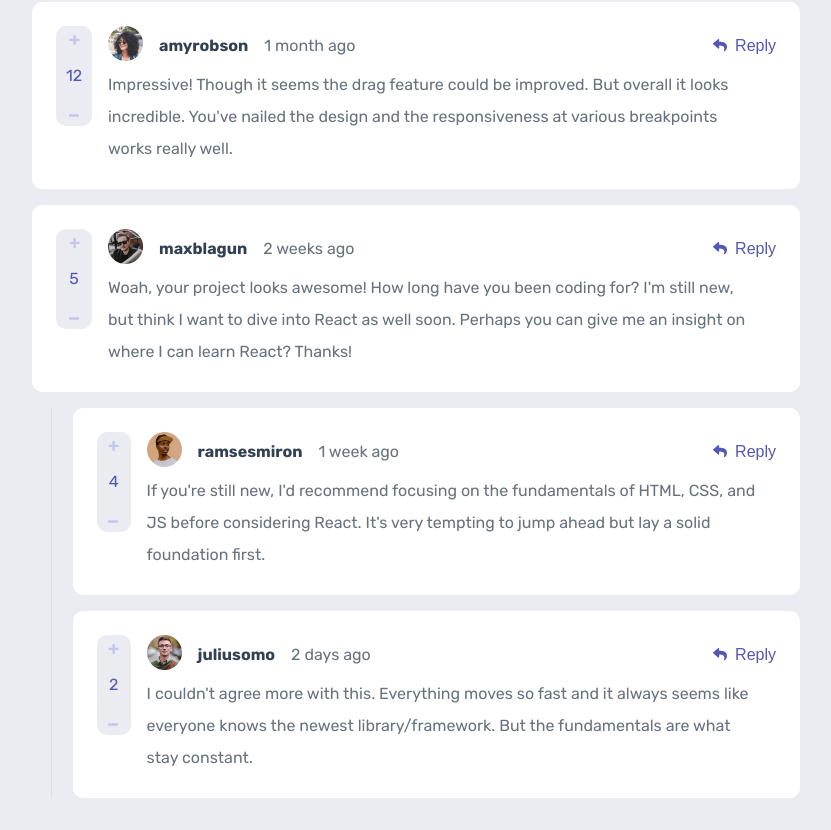
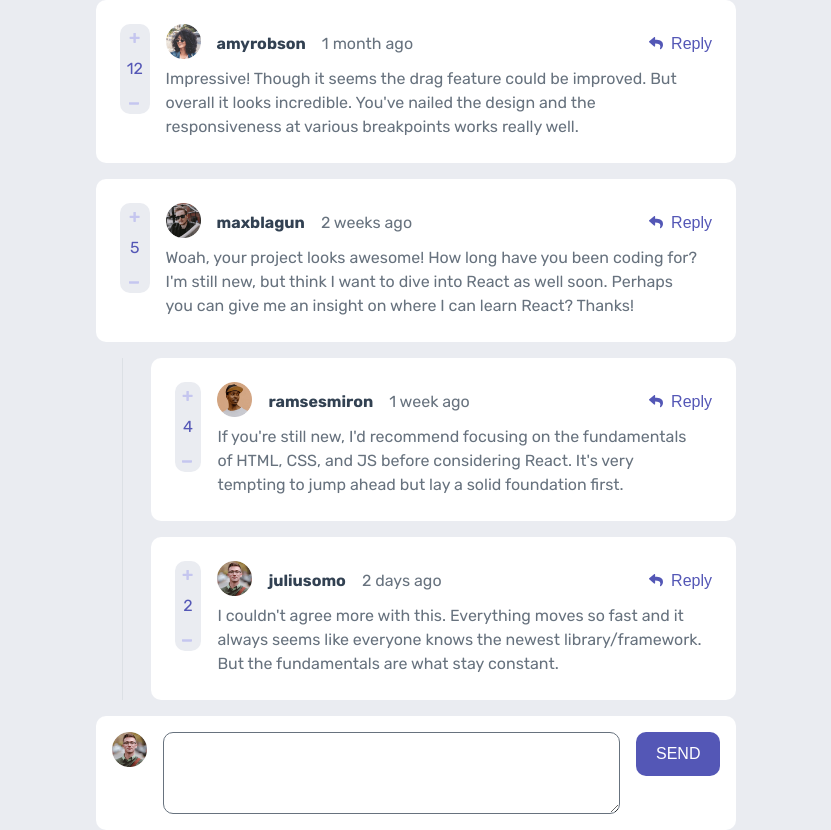
Before and after one commit to bmhuyquoc104/interactive-comments, a React (Create React App) app: page / in a window 1280 px wide. Shown: the whole page, without its empty margins (224-1055 px from the left). Before the commit the page ends 800 px from the top, so only its background shows below. Built offline with nearby package versions, Linux system fonts and the light colour scheme.

Commit message:
7. Finish render and load data for current user send comment

```diff
--- a/src/App.js
+++ b/src/App.js
@@ -12,7 +12,7 @@ function App() {
       <StyledGlobal />
       <StyledFlexContainer>
             {content.comments.map((comment) => (
-              <Comment  content = {comment.content} score = {comment.score} createdAt = {comment.createdAt} username = {comment.user.username} png = {comment.user.image.png} replies ={comment.replies}/>
+              <Comment  content = {comment.content} score = {comment.score} createdAt = {comment.createdAt} username = {comment.user.username} png = {comment.user.image.png} replies ={comment.replies} currentUser = {content.currentUser}/>
             ))}
       </StyledFlexContainer>
     </>
--- a/src/Global.styled.js
+++ b/src/Global.styled.js
@@ -29,6 +29,6 @@ export const StyledGlobal = createGlobalStyle`
     }
 
     #root{
-        width:60%;
+        width:50%;
     }
 `
--- a/src/components/Comment/Comment.jsx
+++ b/src/components/Comment/Comment.jsx
@@ -1,9 +1,19 @@
 import React from "react";
 import { StyledComment, StyledReply } from "./Comment.styled";
+import CurrentUserComment from "./CurrentUserComment/CurrentUserComment";
 import imagesResource from "../../assets/images";
 import { StyledFlexContainer } from "../Flex/Flex.styled";
-const Comment = ({ score, content, png, username, createdAt, replies }) => {
+const Comment = ({
+  score,
+  content,
+  png,
+  username,
+  createdAt,
+  replies,
+  currentUser,
+}) => {
   console.log(png);
+  console.log(currentUser.image.png);
   return (
     <>
       {replies.length <= 0 ? (
@@ -120,6 +130,7 @@ const Comment = ({ score, content, png, username, createdAt, replies }) => {
               ))}
             </div>
           </StyledReply>
+          <CurrentUserComment png={currentUser.image.png} buttonRole="send" />
         </StyledFlexContainer>
       )}
     </>
--- a/src/components/Comment/Comment.styled.js
+++ b/src/components/Comment/Comment.styled.js
@@ -16,7 +16,7 @@ border-radius:10px;
     flex-direction:column;
     justify-content:space-around;
     align-items: center;
-    height:100px;
+    height:90px;
 }
 &>:first-child p{
     color:var(--clr_mblue);
@@ -39,7 +39,7 @@ border-radius:10px;
 p{
     color:var(--clr_lb);
     font-size:clamp(0.7rem,2vw,1rem);
-    line-height:2;
+    line-height:1.5;
     width:98%;
 }
 
@@ -85,7 +85,7 @@ display: flex;
 width:100%;
 
 .decoration-container{
-    width:10%;
+    width:20%;
     display: flex;
 }
 
--- /dev/null
+++ b/src/components/Comment/CurrentUserComment/CurrentUserComment.jsx
@@ -0,0 +1,17 @@
+import React from "react";
+import { StyledCurrentUserComment } from "./CurrentUserComment.styled";
+const CurrentUserComment = ({ png,buttonRole }) => {
+  return (
+    <StyledCurrentUserComment>
+      <div className="avatar">
+        <img src={png} alt="A user avatar" />
+      </div>
+      <form>
+        <textarea cols ="4 0" rows = "3" type="textarea" />
+        <button>{buttonRole}</button>
+      </form>
+    </StyledCurrentUserComment>
+  );
+};
+
+export default CurrentUserComment;
--- /dev/null
+++ b/src/components/Comment/CurrentUserComment/CurrentUserComment.styled.js
@@ -0,0 +1,52 @@
+import styled from "styled-components";
+
+export const StyledCurrentUserComment = styled.div`
+  display: flex;
+  background-color: white;
+  width: 100%;
+  gap:1em;
+  border-radius: 10px;
+  padding: 1em;
+  & > :first-child {
+      width:fit-content;
+  }
+  & > :nth-child(2) {
+    flex: 1;
+  }
+
+  .avatar img {
+    object-fit: cover;
+    height: 35px;
+  }
+  form {
+    display: flex;
+    gap: 1em;
+    align-items: flex-start;
+  }
+  textarea {
+    flex: 1;
+    border-radius: 10px;
+    border: 1px solid var(--clr_lb);
+    color: var(--clr_lb);
+    font-weight: 100;
+    padding: 0.75em 1.5em;
+    line-height:1.5;
+    font-family: 'Rubik', sans-serif;
+  }
+
+  textarea:focus {
+      outline:none;
+  }
+
+  button {
+    width: 15%;
+    border-radius: 10px;
+    text-align: center;
+    text-transform: uppercase;
+    background-color: var(--clr_mblue);
+    color:white;
+    font-size:clamp(1rem,2.5vw,1rem);
+    padding: 0.8em 1em;
+    border:none;
+  }
+`;
```
